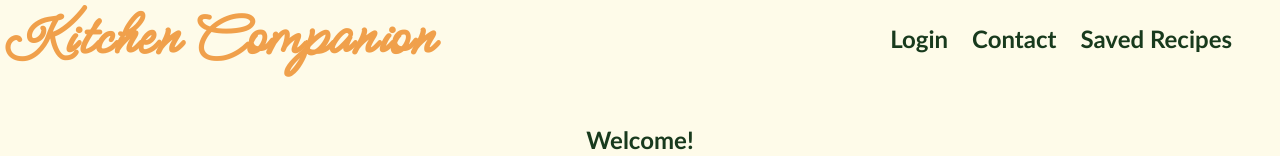
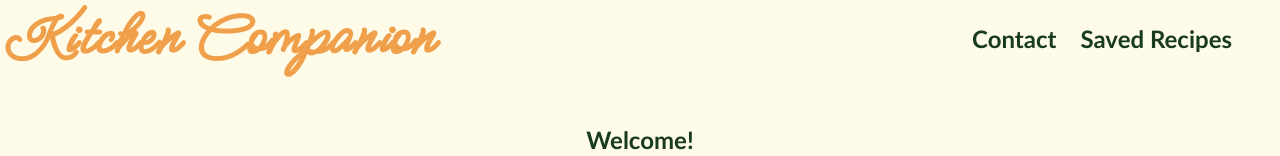
Before and after one commit to tarinausher/recipe-webpage, a Vue app in the folder frontend/: page / in a window 1280 px wide. Shown: the top 156 px of the page. Built offline with nearby package versions, Linux system fonts and the light colour scheme.

Commit message:
Removed 'Login' component -- may return to the idea of adding a login later.

```diff
--- a/frontend/src/router/index.js
+++ b/frontend/src/router/index.js
@@ -3,7 +3,6 @@ import VueRouter from 'vue-router'
 import Home from '@/views/Home.vue'
 import RandomRecipe from '@/views/RandomRecipe.vue'
 import RecipeSelector from '@/views/RecipeSelector.vue'
-import Login from '@/views/Login.vue'
 import Contact from '@/views/Contact.vue'
 import SavedRecipes from '@/views/SavedRecipes'
 
@@ -26,11 +25,6 @@ const routes = [
       component: RecipeSelector
     },
     {
-      path: '/login',
-      name: 'login',
-      component: Login
-    },
-    {
       path: '/contact',
       name: 'contact',
       component: Contact
--- a/frontend/src/views/Login.vue
+++ /dev/null
@@ -1,13 +0,0 @@
-<template>
-  <p>Work in progress: Login page</p>
-</template>
-
-<script>
-export default {
-    name: 'Login'
-}
-</script>
-
-<style>
-
-</style>
--- a/frontend/src/views/NavigationBar.vue
+++ b/frontend/src/views/NavigationBar.vue
@@ -7,9 +7,6 @@
     </div>
 
     <div id="nav" class="nav">
-        <router-link to="/login">
-            <h2>Login</h2>
-        </router-link>
 
         <router-link to="/contact">
             <h2>Contact</h2>
@@ -17,6 +14,7 @@
 
         <router-link to="/saved-recipes">
             <h2>Saved Recipes</h2>
+            <!-- if selected and not logged in should take to login -->
         </router-link>
     </div>
 
@@ -48,6 +46,10 @@ export default {
   padding-right: 1em;
 }
 
+#nav h2:hover {
+    color: #f0a04b;
+}
+
 .container {
   display: flex;
   justify-content: space-between;
```
Also changed, not shown: 1 other file (tests, documents, lock files or other folders).
